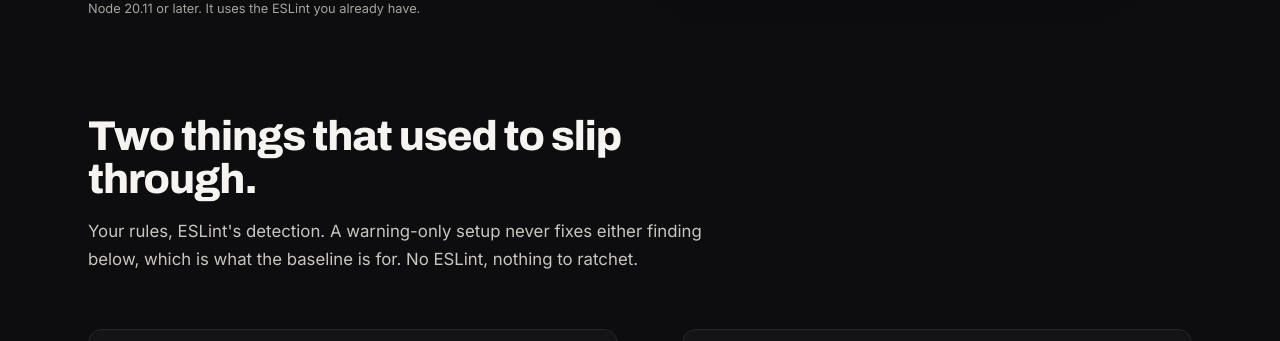
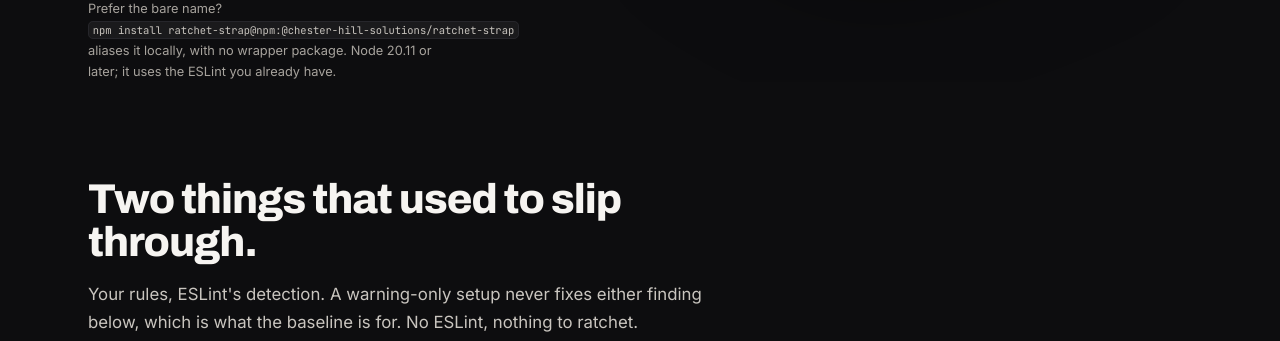
Before and after one commit to chester-hill-solutions/ratchet-strap, a website: page site/index.html in a window 1280 px wide. Shown: the part 759-1100 px from the top of the page. Drawn offline with Linux system fonts and the light colour scheme.

Commit message:
docs: show the bare-name npm alias

```diff
--- a/site/index.html
+++ b/site/index.html
@@ -49,7 +49,7 @@
           <code>bun add --dev @chester-hill-solutions/ratchet-strap</code>
           <button class="copy" type="button" data-copy="bun add --dev @chester-hill-solutions/ratchet-strap">Copy</button>
         </div>
-        <p class="fine">Also <code class="inline">npm install --save-dev @chester-hill-solutions/ratchet-strap</code>. Node 20.11 or later. It uses the ESLint you already have.</p>
+        <p class="fine">Also <code class="inline">npm install --save-dev @chester-hill-solutions/ratchet-strap</code>. Prefer the bare name? <code class="inline">npm install ratchet-strap@npm:@chester-hill-solutions/ratchet-strap</code> aliases it locally, with no wrapper package. Node 20.11 or later; it uses the ESLint you already have.</p>
       </div>
       <div class="hero-art">
         <img src="assets/logo-512.png" alt="A kraft parcel cinched with a red ratchet strap" width="512" height="512" />
```
Also changed, not shown: README.md.
